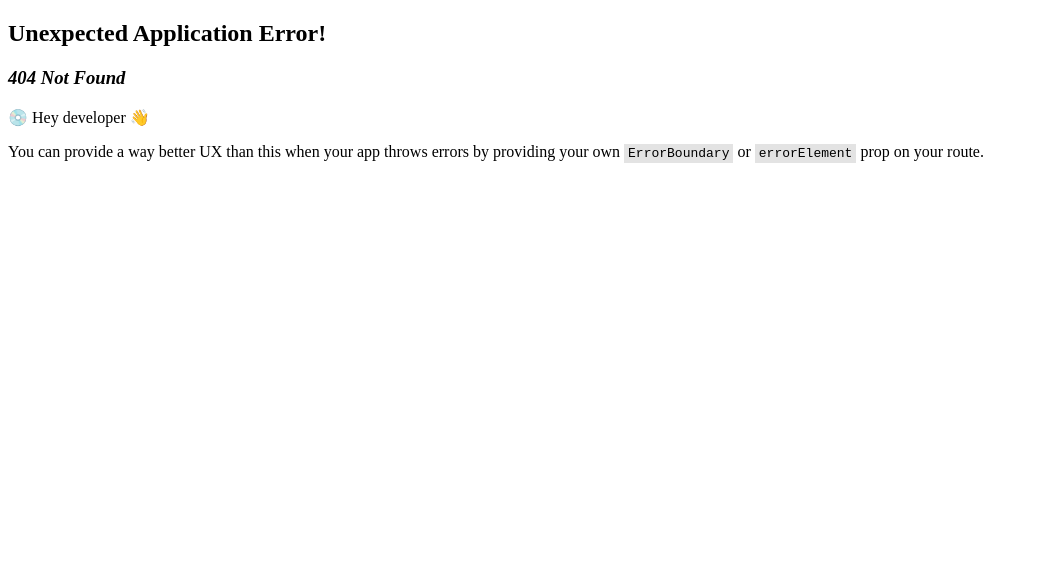
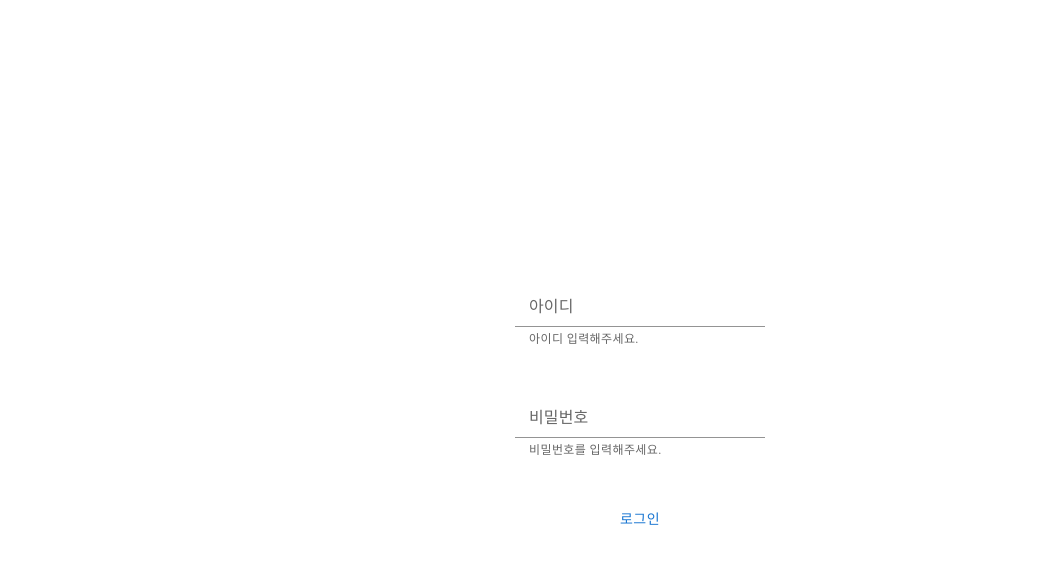
Before and after one commit to so1gging/wanted-pre-onboarding-challenge-fe-27, a React (Vite) app: page /auth in a window 1280 px wide. Before the commit this address had no page. Shown: the top 564 px of the page, without its empty margins (0-1039 px from the left). Built offline with nearby package versions, Linux system fonts and the light colour scheme.

Commit message:
auth gate route 수정 및 로그인 페이지 퍼블리싱 추가

```diff
--- a/src/App.tsx
+++ b/src/App.tsx
@@ -1,6 +1,7 @@
-import { Outlet, RouterProvider, createBrowserRouter } from 'react-router-dom'
 import { PATH } from '@/commons/consts/routes'
 import AuthGate from '@/pages/AuthGate'
+import { Outlet, RouterProvider, createBrowserRouter } from 'react-router-dom'
+import AuthPage from '@/pages/AuthPage'
 
 function App() {
   const router = createBrowserRouter([
@@ -13,7 +14,7 @@ function App() {
       ),
       children: [
         { index: true, element: <></> },
-        { path: PATH.LOGIN, element: <></> },
+        { path: PATH.LOGIN, element: <AuthPage /> },
         { path: PATH.SIGN_UP, element: <></> },
       ],
     },
--- a/src/commons/consts/routes.ts
+++ b/src/commons/consts/routes.ts
@@ -1 +1 @@
-export const PATH = { HOME: '/', LOGIN: '/login', SIGN_UP: '/sign-up' }
+export const PATH = { HOME: '/', LOGIN: '/auth', SIGN_UP: '/sign-up' }
--- a/src/pages/AuthGate/index.tsx
+++ b/src/pages/AuthGate/index.tsx
@@ -5,12 +5,12 @@ const AuthGate = ({ children }: PropsWithChildren) => {
   const pathname = location.pathname
   const token = tokenStorage.get()
 
-  if (!token && !pathname.includes('/login')) {
-    window.location.href = '/login'
+  if (!token && !pathname.includes('/auth')) {
+    window.location.href = '/auth'
     return null
   }
 
-  if (token && pathname.includes('/login')) {
+  if (token && pathname.includes('/auth')) {
     window.location.href = '/'
     return null
   }
--- /dev/null
+++ b/src/pages/AuthPage/index.tsx
@@ -0,0 +1,22 @@
+import { Box, Button, FormControl, FormHelperText, Input, InputLabel } from '@mui/material'
+const AuthPage = () => {
+  return (
+    <Box display='flex' alignItems='center' justifyContent='center' height='100vh'>
+      <Box component='form' display='flex' flexDirection='column' width='250px' gap={5}>
+        <FormControl>
+          <InputLabel htmlFor='id'>아이디</InputLabel>
+          <Input id='id' aria-describedby='id-helper-text' />
+          <FormHelperText id='id-helper-text'>아이디 입력해주세요.</FormHelperText>
+        </FormControl>
+        <FormControl>
+          <InputLabel htmlFor='password'>비밀번호</InputLabel>
+          <Input type='password' id='password' aria-describedby='password-helper-text' />
+          <FormHelperText id='password-helper-text'>비밀번호를 입력해주세요.</FormHelperText>
+        </FormControl>
+        <Button type='submit'>로그인</Button>
+      </Box>
+    </Box>
+  )
+}
+
+export default AuthPage
```
